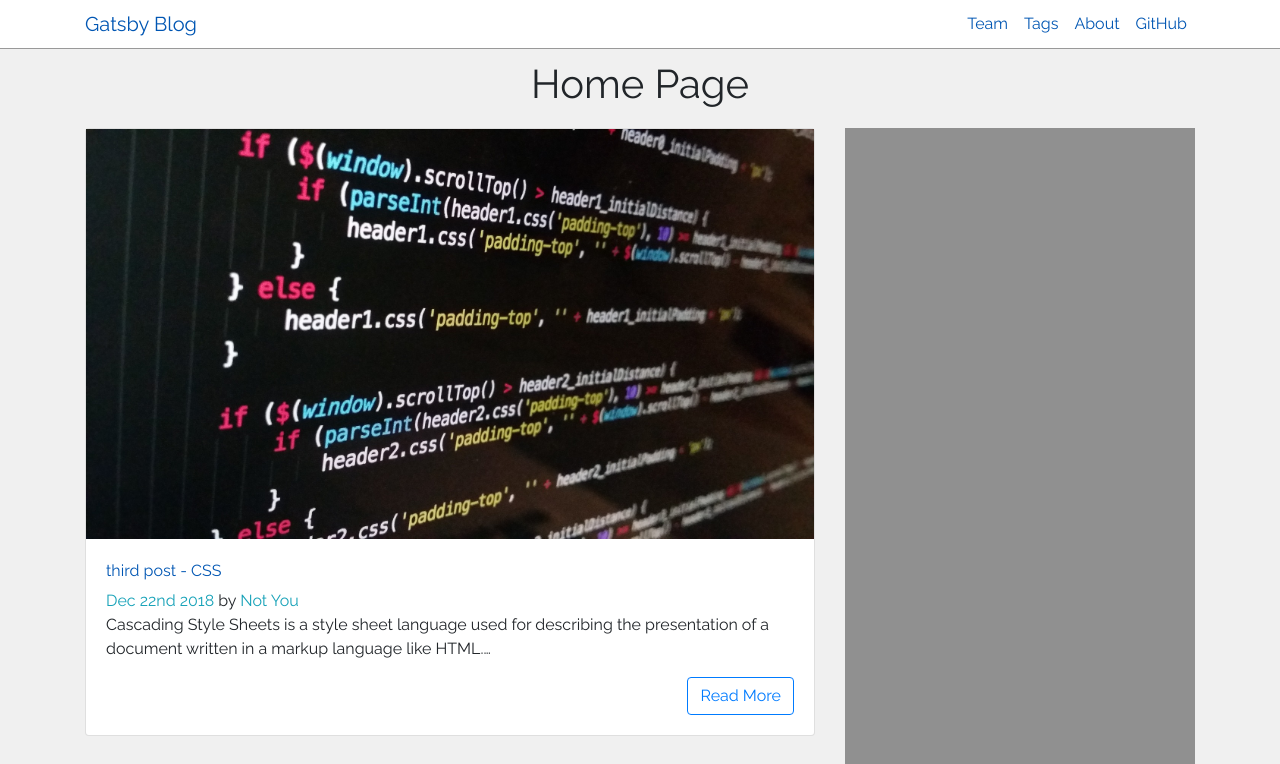
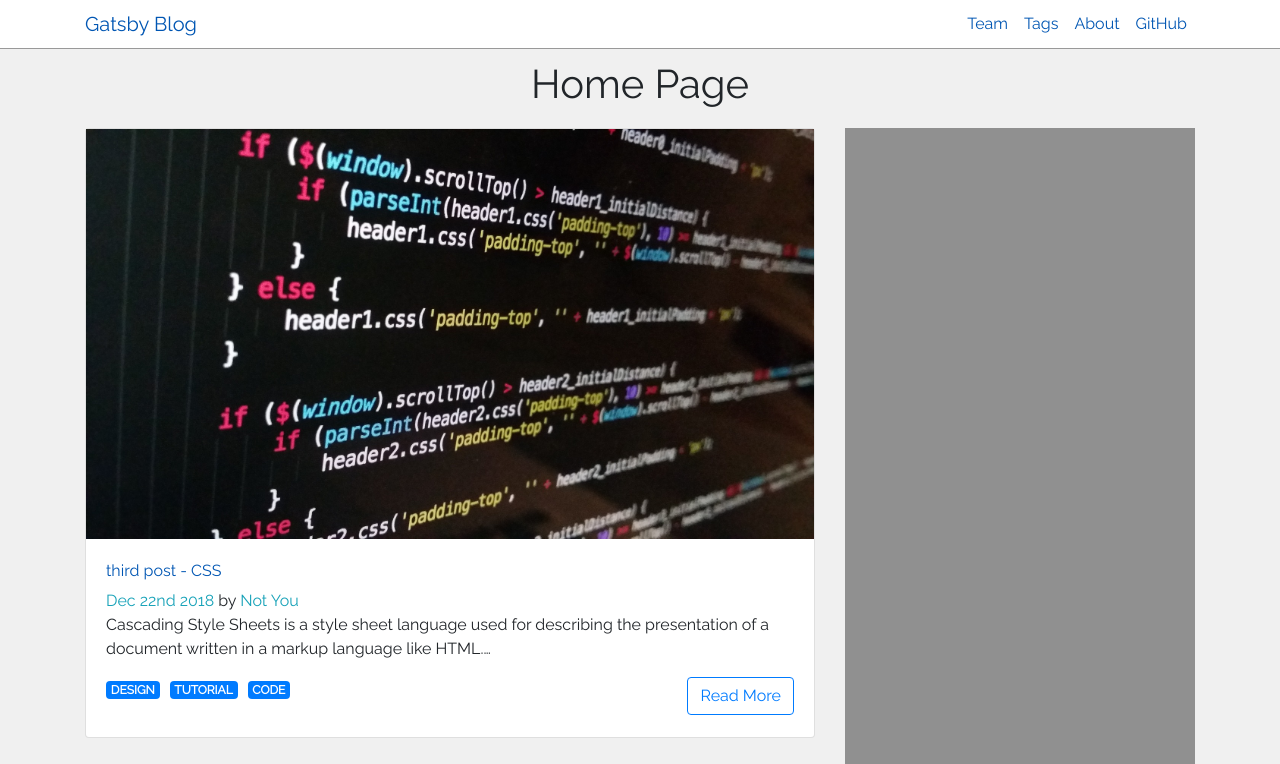
Before and after one commit to GreedoRen/Blog-Gatsby, a Gatsby site: page / in a window 1280 px wide. Shown: the top 764 px of the page. Built offline with nearby package versions, Linux system fonts and the light colour scheme; Gatsby itself is replaced by a stand-in of ours.

Commit message:
Add tags

```diff
--- a/src/components/Post.js
+++ b/src/components/Post.js
@@ -1,12 +1,15 @@
-import React, { Component } from 'react';
+import React from 'react';
 import {Link} from 'gatsby'
-import {Card, CardTitle, CardText, CardSubtitle, CardBody} from 'reactstrap'
+import {Badge, Card, CardTitle, CardText, CardSubtitle, CardBody} from 'reactstrap'
 import Img from 'gatsby-image'
+import {slugify} from '../util/utilityFunctions'
 
-const Post = ({title, author, path, date, body, fluid}) => {
+const Post = ({title, author, path, date, body, fluid, tags}) => {
     return(
         <Card>
-            <Img className="card-image-top" fluid={fluid} />
+            <Link to={path}>
+                <Img className="card-image-top" fluid={fluid} />
+            </Link>
             <CardBody>
                 <CardTitle><Link to={path}>{title}</Link></CardTitle>
                 <CardSubtitle>
@@ -14,6 +17,15 @@ const Post = ({title, author, path, date, body, fluid}) => {
                     <span className="text-info">{author}</span>
                 </CardSubtitle>
                 <CardText>{body} </CardText>
+                <ul className="post-tags">
+                    {tags.map(tag => (
+                        <li>
+                            <Link to={`/tag/${slugify(tag)}`}>
+                                <Badge color="primary" className="text-uppercase">{tag}</Badge>
+                            </Link>
+                        </li>
+                    ))}
+                </ul>
                 <Link to={path} className="btn btn-outline-primary float-right">Read More</Link>
             </CardBody>
         </Card>
--- a/src/pages/index.js
+++ b/src/pages/index.js
@@ -10,21 +10,6 @@ const IndexPage = () => (
   <Layout>
     <SEO title="Home" keywords={[`gatsby`, `application`, `react`]} />
     <h1>Home Page</h1>
-    {/* <StaticQuery query={indexQuery} render={data => {
-      return(
-        <div>
-          {data.allMarkdownRemark.edges.map(({ node })=> (
-            <Post
-            title={node.frontmatter.title}
-            author={node.frontmatter.author}
-            path={node.frontmatter.path}
-            date={node.frontmatter.date}
-            body={node.excerpt}
-            fluid={node.frontmatter.image.childImageSharp.fluid}/>
-          ))}
-        </div>
-      )
-    }}/> */}
     <Row>
       <Col md='8'>
       <StaticQuery query={indexQuery} render={data => {
@@ -37,7 +22,8 @@ const IndexPage = () => (
             path={node.frontmatter.path}
             date={node.frontmatter.date}
             body={node.excerpt}
-            fluid={node.frontmatter.image.childImageSharp.fluid}/>
+            fluid={node.frontmatter.image.childImageSharp.fluid}
+            tags={node.frontmatter.tags}/>
           ))}
         </div>
         )
@@ -62,6 +48,7 @@ const indexQuery = graphql
             date(formatString:"MMM Do YYYY")
             author
             path
+            tags
             image{
               childImageSharp{
                 fluid(maxWidth: 600){
--- a/src/pages/posts/001-first-post.md
+++ b/src/pages/posts/001-first-post.md
@@ -4,6 +4,8 @@ date: 2018-12-20 07:00:12
 author: 'Jhon Doe'
 path: '/first-post'
 image: ../../images/javascript.jpg
+tags:
+ - code
 ---
 
 Welcome to the Blog, I hope you enjoy to my Blog
--- a/src/pages/posts/002-second-post.md
+++ b/src/pages/posts/002-second-post.md
@@ -4,6 +4,9 @@ date: 2018-12-21 07:00:12
 author: 'WHat MAn'
 path: '/second-post'
 image: ../../images/javascript.jpg
+tags:
+ - code
+ - design
 ---
 
 Hypertext Markup Language is the standard markup language for creating web pages and web applications. With Cascading Style Sheets and JavaScript, it forms a triad of cornerstone technologies for the World Wide Web. Hypertext Markup Language is the standard markup language for creating web pages and web applications. With Cascading Style Sheets and JavaScript, it forms a triad of cornerstone technologies for the World Wide Web. Hypertext Markup Language is the standard markup language for creating web pages and web applications. With Cascading Style Sheets and JavaScript, it forms a triad of cornerstone technologies for the World Wide Web. Hypertext Markup Language is the standard markup language for creating web pages and web applications. With Cascading Style Sheets and JavaScript, it forms a triad of cornerstone technologies for the World Wide Web. Hypertext Markup Language is the standard markup language for creating web pages and web applications. With Cascading Style Sheets and JavaScript, it forms a triad of cornerstone technologies for the World Wide Web.
--- a/src/pages/posts/003-third-post.md
+++ b/src/pages/posts/003-third-post.md
@@ -4,6 +4,10 @@ date: 2018-12-22 19:00:12
 author: 'Not You'
 path: '/third-post'
 image: ../../images/javascript.jpg
+tags:
+ - design
+ - tutorial
+ - code
 ---
 
 Cascading Style Sheets is a style sheet language used for describing the presentation of a document written in a markup language like HTML. CSS is a cornerstone technology of the World Wide Web, alongside HTML and JavaScript.Cascading Style Sheets is a style sheet language used for describing the presentation of a document written in a markup language like HTML. CSS is a cornerstone technology of the World Wide Web, alongside HTML and JavaScript.Cascading Style Sheets is a style sheet language used for describing the presentation of a document written in a markup language like HTML. CSS is a cornerstone technology of the World Wide Web, alongside HTML and JavaScript.Cascading Style Sheets is a style sheet language used for describing the presentation of a document written in a markup language like HTML. CSS is a cornerstone technology of the World Wide Web, alongside HTML and JavaScript.Cascading Style Sheets is a style sheet language used for describing the presentation of a document written in a markup language like HTML. CSS is a cornerstone technology of the World Wide Web, alongside HTML and JavaScript.
--- /dev/null
+++ b/src/util/utilityFunctions.js
@@ -0,0 +1,12 @@
+const slugify = function(text) {
+    return text
+      .toString()
+      .toLowerCase()
+      .replace(/\s+/g, '-')       // Replace spaces with -
+      .replace(/[^\w-]+/g, '')    // Remove all non-word chars
+      .replace(/--+/g, '-')       // Replace multiple - with single -
+      .replace(/^-+/, '')         // Trim - from start of text
+      .replace(/-+$/, '')         // Trim - from end of text
+}
+
+module.exports = {slugify}
```
